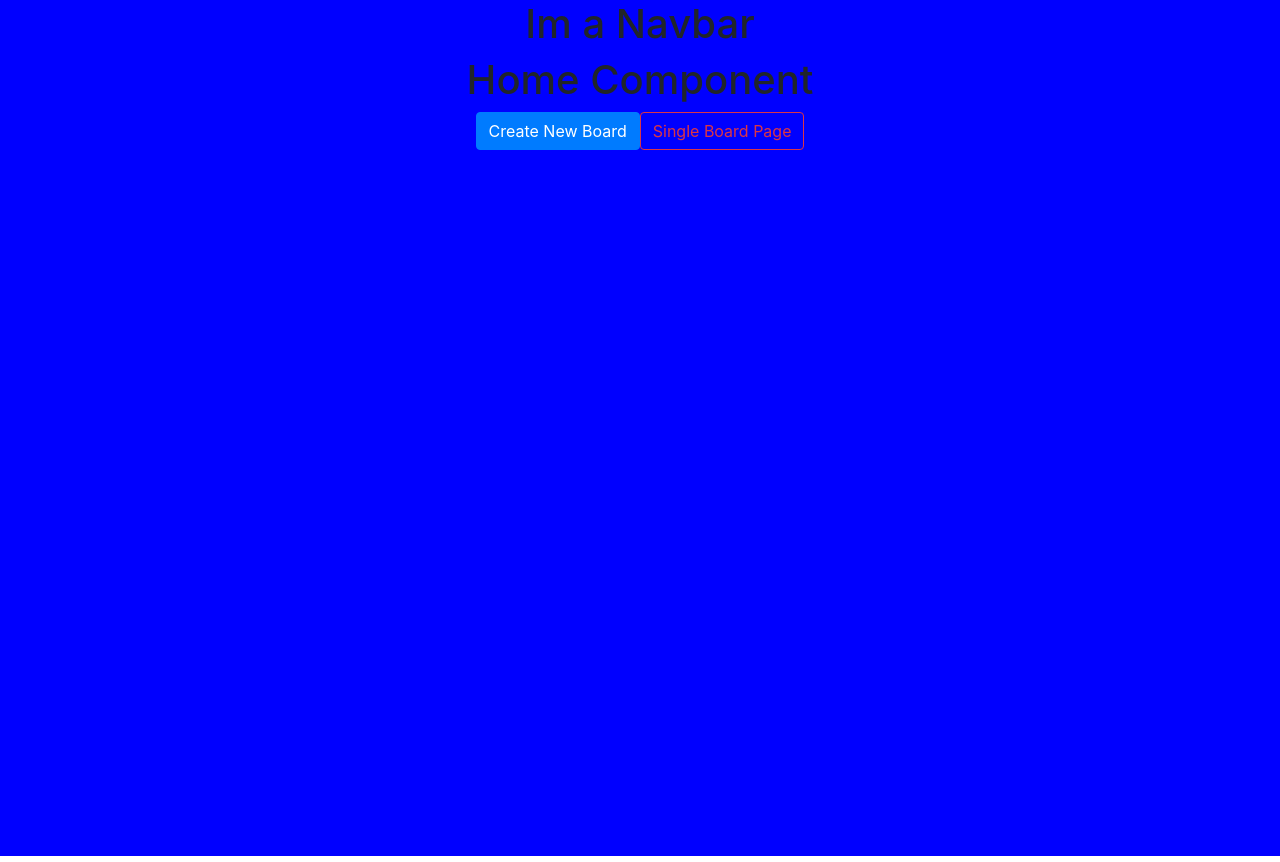
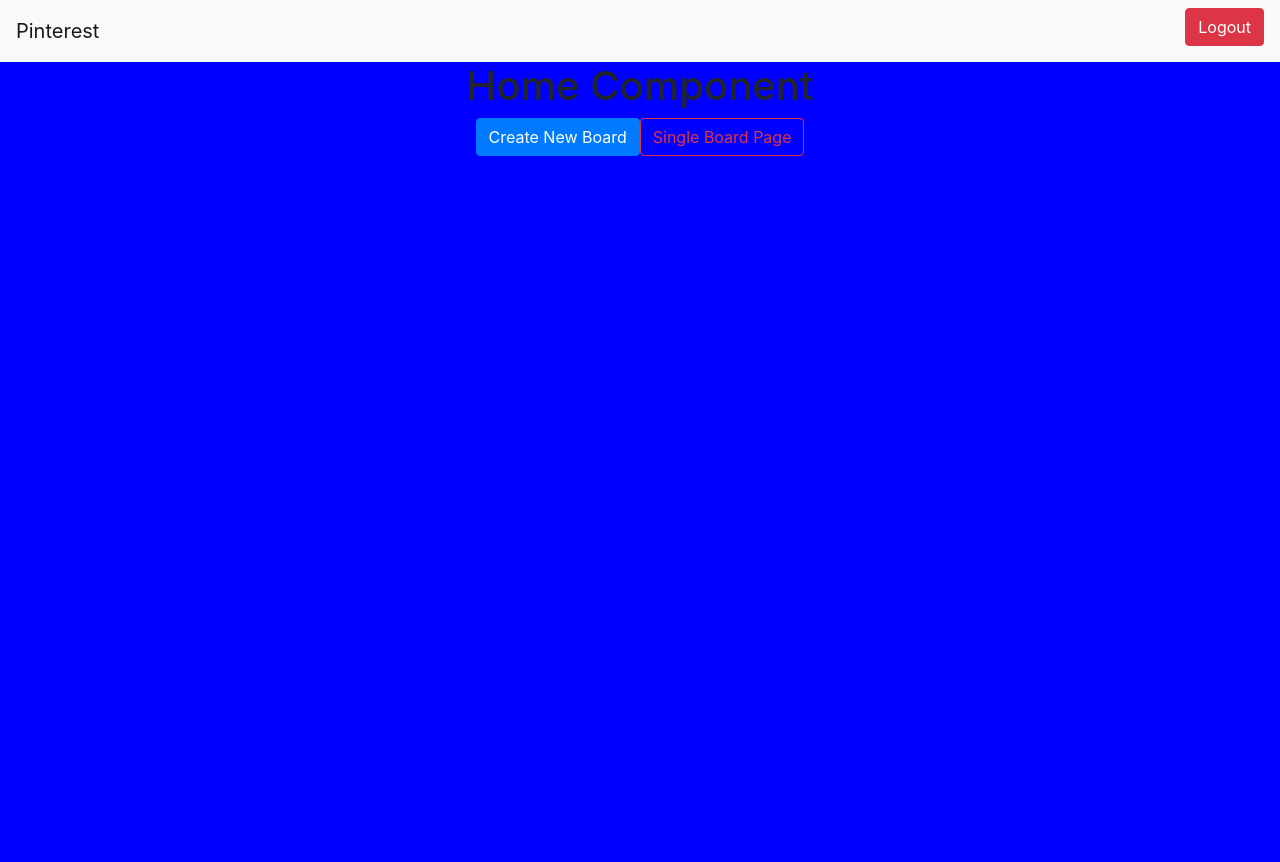
Before and after one commit to phillipsja97/react-pinterest-routing, a React (Create React App) app: page / in a window 1280 px wide. Built offline with nearby package versions, Linux system fonts and the light colour scheme; no server answers; sample sign-in values are in the browser's storage.

Commit message:
auth is all complete

```diff
--- a/src/Components/Shared/MyNavBar/MyNavBar.js
+++ b/src/Components/Shared/MyNavBar/MyNavBar.js
@@ -1,11 +1,30 @@
 import React from 'react';
+import firebase from 'firebase/app';
+import 'firebase/auth';
 
 class MyNavBar extends React.Component {
+  logMeOut = (e) => {
+    e.preventDefault();
+    firebase.auth().signOut();
+  }
+
   render() {
+    const { authed } = this.props;
     return (
-      <div className="MyNavBar">
-        <h1>Im a Navbar</h1>
-      </div>
+      <div className="MyNavbar">
+      <nav className="navbar navbar-expand-lg navbar-light bg-light">
+        <a className="navbar-brand" href="/">Pinterest</a>
+        <button className="navbar-toggler" type="button" data-toggle="collapse" data-target="#navbarSupportedContent" aria-controls="navbarSupportedContent" aria-expanded="false" aria-label="Toggle navigation">
+          <span className="navbar-toggler-icon"></span>
+        </button>
+        <div className="collapse navbar-collapse" id="navbarSupportedContent">
+          <ul className="navbar-nav mr-auto mt-2 mt-lg-0"></ul>
+          <div className="my-2 mt-lg-0">
+            {authed && (<button className="nav-linsk btn btn-danger" onClick={this.logMeOut}>Logout</button>)}
+          </div>
+        </div>
+      </nav>
+    </div>
     );
   }
 }
```
